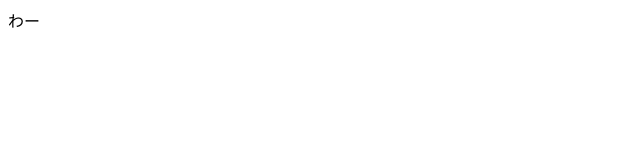
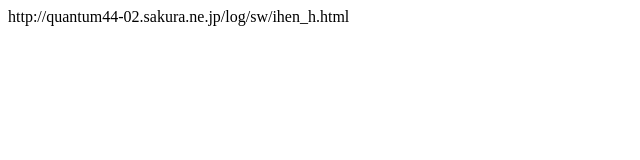
Before and after one commit to Big-Dog-743/sw2logs, a plain HTML site: page logs.html in a window 1280 px wide. Shown: the whole page, without its empty margins (0-640 px from the left). Drawn offline with Linux system fonts and the light colour scheme.

Commit message:
Update and rename index.html to logs.html

```diff
--- a/index.html
+++ b/logs.html
@@ -9,7 +9,7 @@
 
 <body>
 
-わー
+http://quantum44-02.sakura.ne.jp/log/sw/ihen_h.html
 
 </body>
 
```
